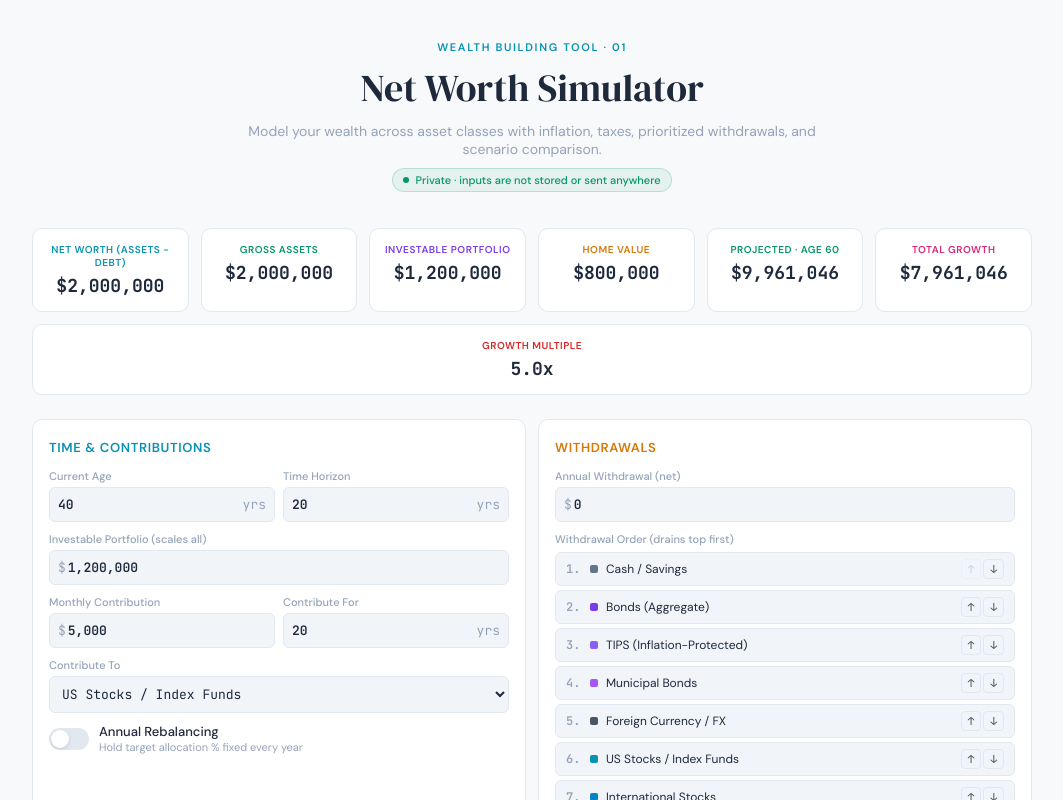
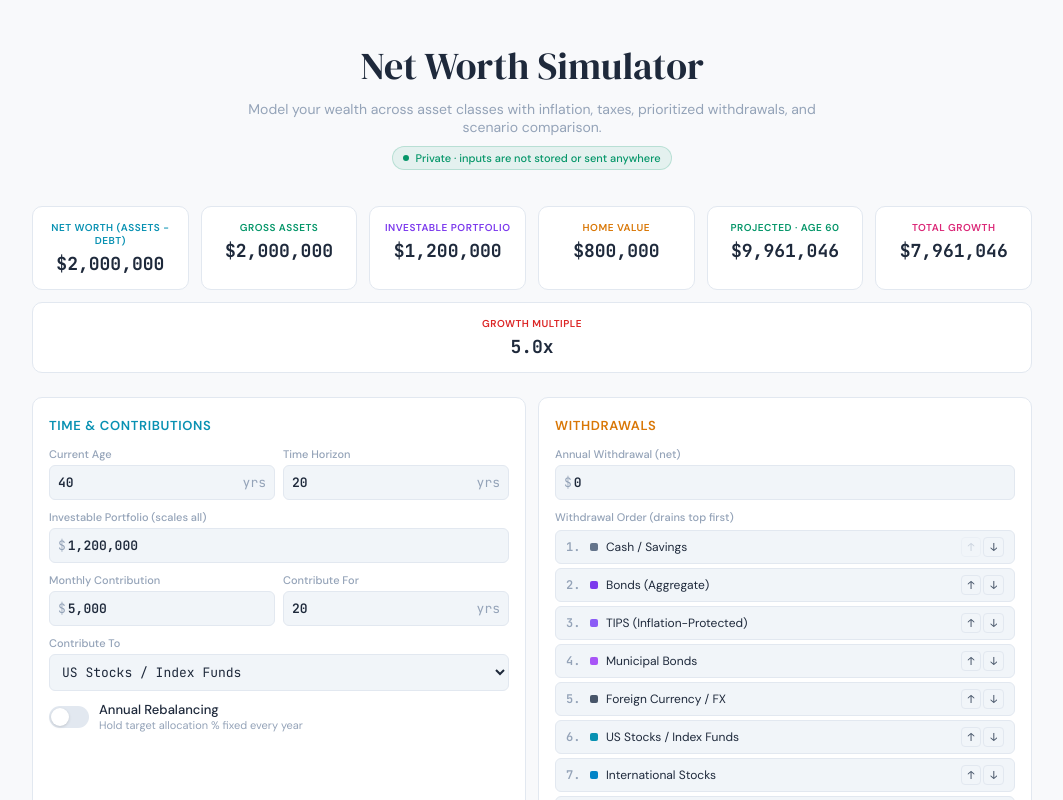
Before and after one commit to vinslab/wealth-simulator, a React (Vite) app: page / in a window 1280 px wide. Shown: the top 800 px of the page, without its empty margins (108-1171 px from the left). Built offline with nearby package versions, Linux system fonts and the light colour scheme.

Commit message:
Update App.jsx

```diff
--- a/src/App.jsx
+++ b/src/App.jsx
@@ -1090,9 +1090,6 @@ export default function WealthSimulator() {
       <div style={{ maxWidth: 1000, margin: "0 auto" }}>
         {/* Header */}
         <div style={{ marginBottom: 36, textAlign: "center" }}>
-          <div style={{ fontSize: 11, color: COLORS.accent, fontWeight: 600, letterSpacing: "0.15em", textTransform: "uppercase", marginBottom: 8 }}>
-            Wealth Building Tool · 01
-          </div>
           <h1 style={{ fontFamily: FONTS.display, fontSize: 38, fontWeight: 400, margin: "0 0 8px", color: COLORS.text }}>
             Net Worth Simulator
           </h1>
```
